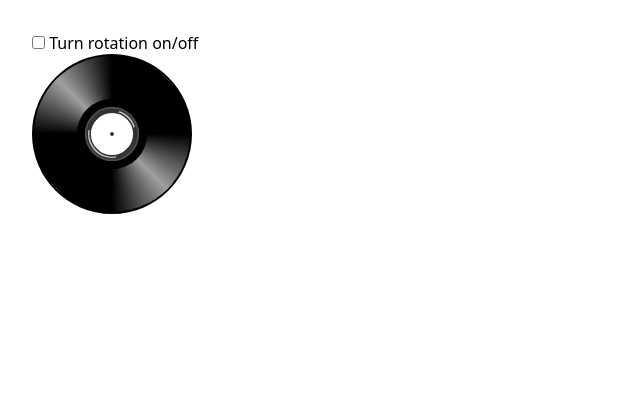
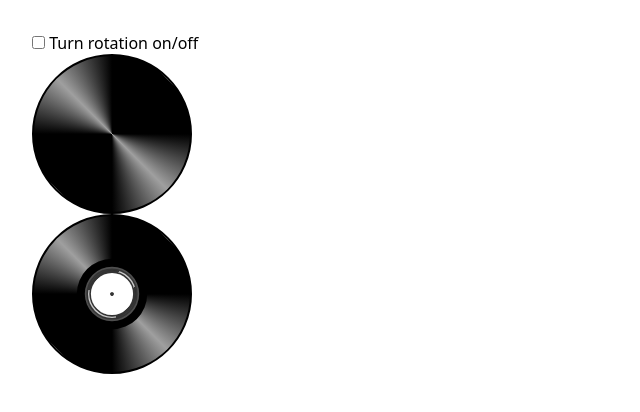
Before and after one commit to mazhugasergei/fan, a React (Create React App) app: page / in a window 1280 px wide. Shown: the top 412 px of the page, without its empty margins (0-640 px from the left). Built offline with nearby package versions, Linux system fonts and the light colour scheme.

Commit message:
Add disk type 1

```diff
--- a/src/App.tsx
+++ b/src/App.tsx
@@ -4,7 +4,9 @@ export default () => {
       <div className="container">
         <input type="checkbox" /> Turn rotation on/off
         <div className="gramophone">
+          <div className="disk type-1" />
           <div className="disk type-2" />
+          <audio src=""></audio>
         </div>
       </div>
     </main>
```
